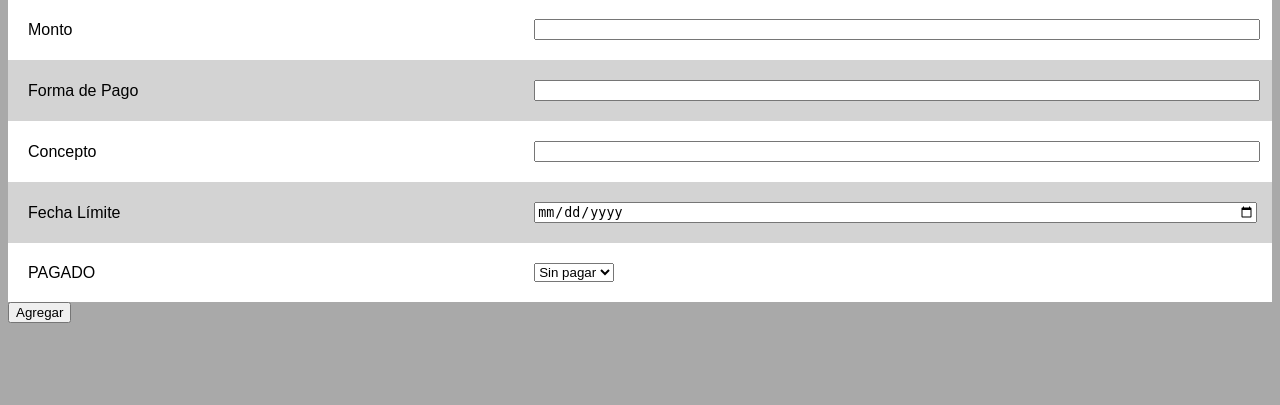
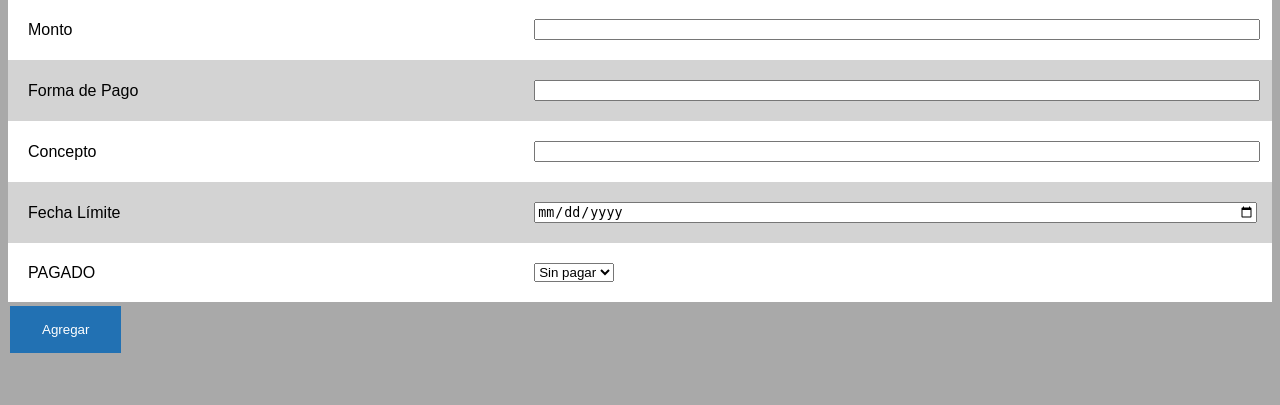
Before and after one commit to Rodolfohp96/CFCA, a Flask app: page /alumno/1/nuevo_adeudo in a window 1280 px wide. Shown: the part 105-510 px from the top of the page. Run offline with Flask 2, Linux system fonts and the light colour scheme; the visitor is signed in with stand-in values (Sample User, id 1); some libraries are stand-ins or nearby versions.

Commit message:
Update styles.css

```diff
--- a/static/css/styles.css
+++ b/static/css/styles.css
@@ -201,3 +201,12 @@ background-color: #2271b3;
 h2{
    padding-left: 5px;
 }
+#botonagregar{
+    background-color: #2271b3;
+  border: none;
+  color: white;
+  padding: 16px 32px;
+  text-decoration: none;
+  margin: 4px 2px;
+  cursor: pointer;
+}
```
